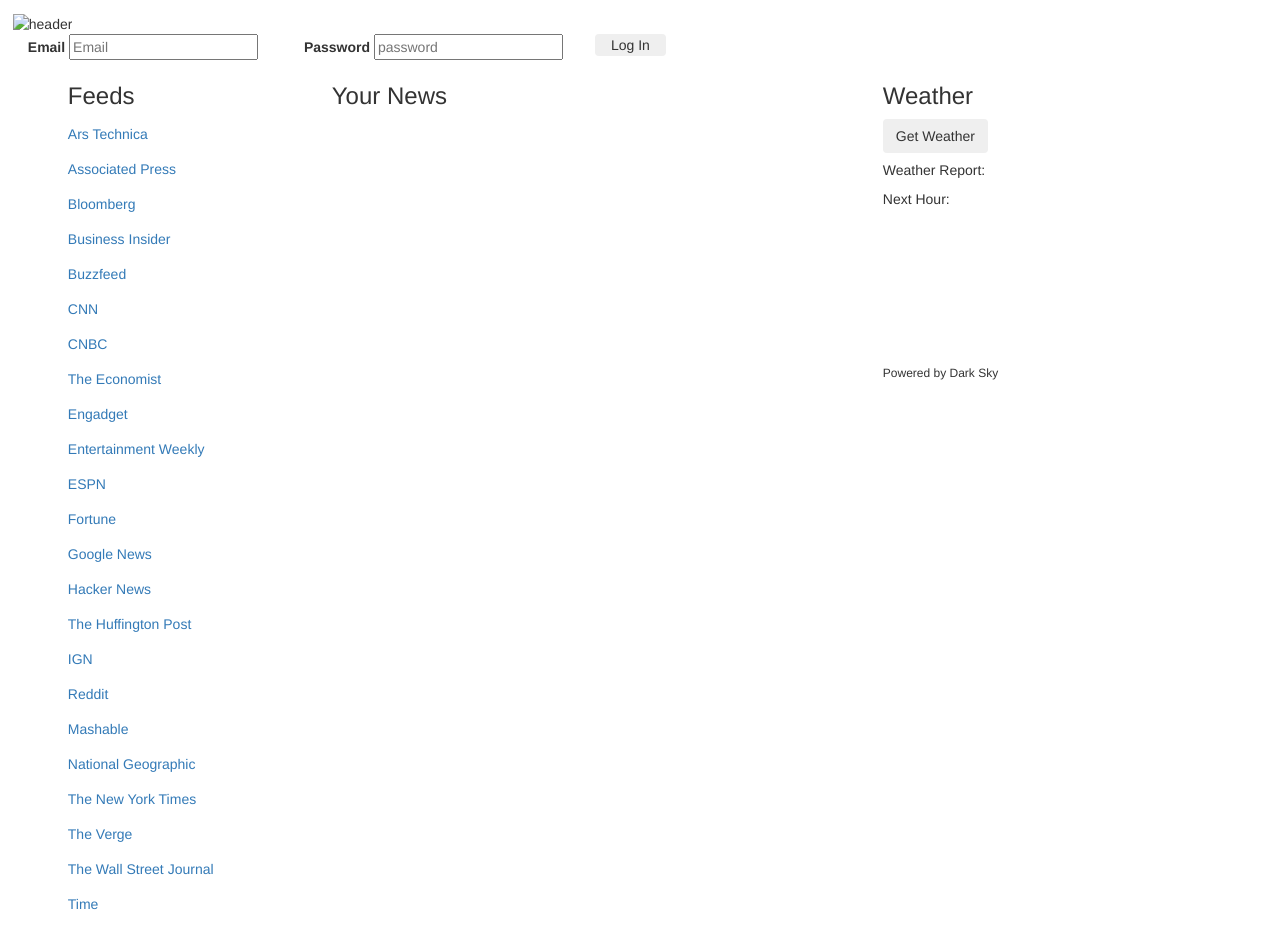
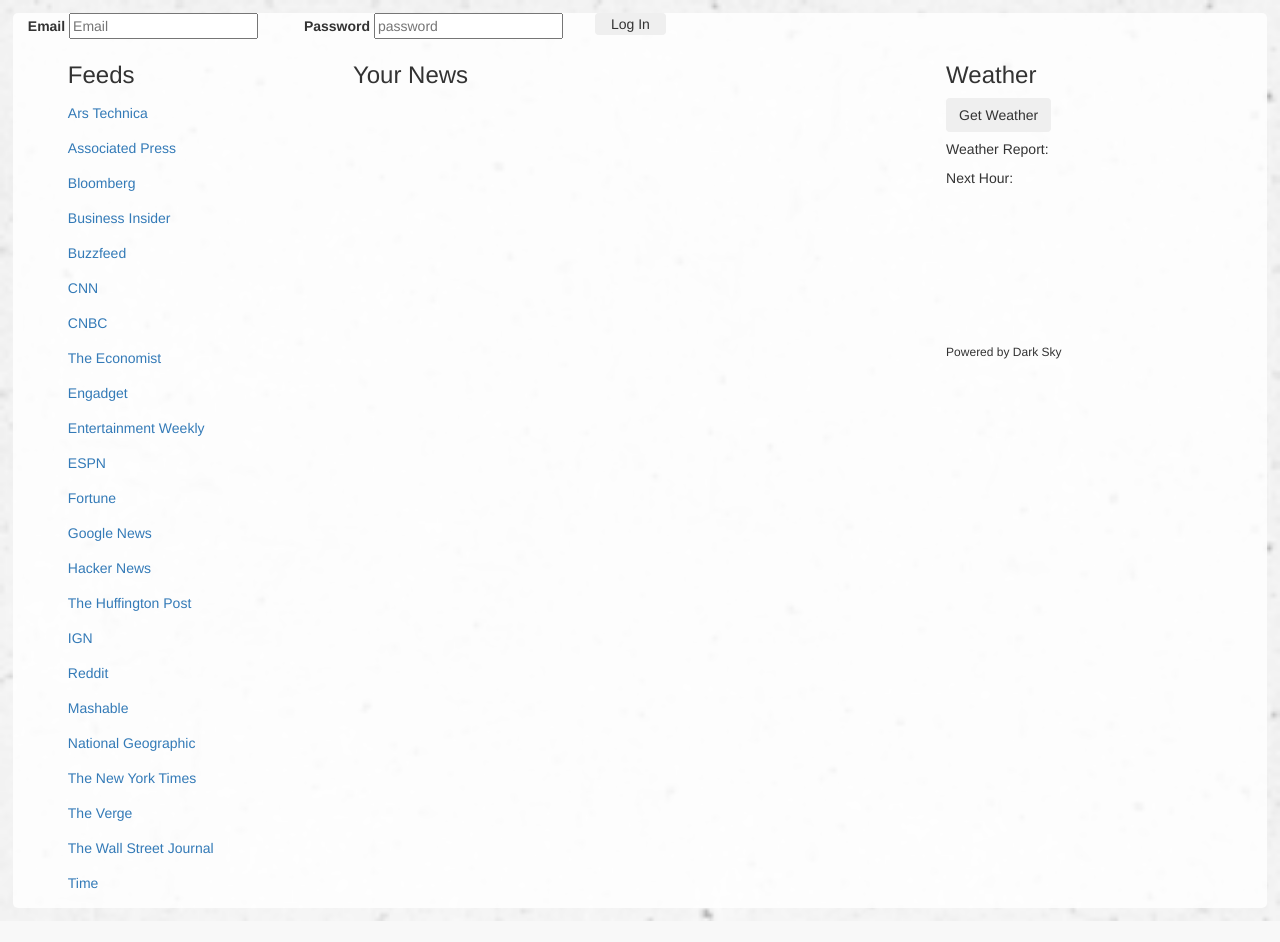
Before and after one commit to mchlltt/Your-Today-Dashboard, a PHP site: page / in a window 1280 px wide. After the commit the page ends 921 px from the top, so only its background shows below. Run offline with PHP 8.4, Linux system fonts and the light colour scheme; some libraries are stand-ins or nearby versions.

Commit message:
Add background and transparent box

```diff
--- a/assets/css/style.css
+++ b/assets/css/style.css
@@ -2,6 +2,10 @@ body {
 	min-height: 100vh;
 	padding: 1%;
 	width: 100%;
+	/*background-color: lightgray;*/
+	background-image: url("../images/background/old_wall.png");
+	background-size: cover;
+	background-repeat: no-repeat;
 }
 
 .btn-thin {
@@ -50,10 +54,19 @@ body {
 	margin: 0 5px;
 }
 
-header img {
+#icon1 {
+	padding-top: 15px;
+}
+
+.container {
 	width: 100%;
 }
 
-#icon1 {
-	padding-top: 15px;
+.transparency-wrapper {
+	background-color: lightgray;
+    background-color: rgba(255, 255, 255, .85);
+    border: 0 solid transparent;
+    border-radius: 5px;
+	height: 100%;
+	width: 100%;
 }
--- a/assets/javascript/user.js
+++ b/assets/javascript/user.js
@@ -40,10 +40,10 @@ $(document).ready(function () {
 
 
     // Authentication ---->
-    // On login-button click..
+    // On login-button click.
     $('#login-button').on('click', function (e) {
 
-        // Get email & stuff.
+        // Get email & password.
         email = $('#email').val();
         password = $('#password').val();
 
@@ -267,8 +267,7 @@ $(document).ready(function () {
                 function(response) {
                     var reference = response.result.photos[0].photo_reference;
                     var photoURL = "https://crossorigin.me/https://maps.googleapis.com/maps/api/place/photo?maxwidth=1600&photoreference=" + reference + "&key=AIzaSyBYWYrtTu9U0zgCOTpVKL_WyLsaB365exk";
-                    var headerIMG = $('#header-image');
-                    headerIMG.attr('src', photoURL);
+                    $('body').css('background-image','url(' + photoURL + ')');
                 }
             );
         }
--- a/index.html
+++ b/index.html
@@ -16,9 +16,7 @@
 </head>
 
 <body>
-	<header>
-		<img id="header-image" alt="header" src="#">
-	</header>
+    <div class="transparency-wrapper">
         <div class="row center-block">
             <div class="col-xs-12 login-form">
                 <div class="row col-xs-3">
@@ -67,17 +65,18 @@
             </div>
         </div>
         <div class="container row">
-        <div class="col-md-3">
+            <div class="col-md-3 pull-left">
                 <ul class="list-style">
-                <li><h3>Feeds</h3></li>
+                    <li>
+                        <h3>Feeds</h3></li>
                 </ul>
                 <ul class="buttons list-style"></ul>
             </div>
-        <div class="col-md-6">
+            <div class="col-md-6 pull-left">
                 <h3 class="your-news">Your News</h3>
                 <div class="article"></div>
             </div>
-        <div class="col-xs-3">
+            <div class="col-xs-3 pull-right">
                 <h3>Weather</h3>
                 <button id="weather-button" class="btn" type="submit">Get Weather</button>
                 <h5 id="weatherLocation"></h5>
@@ -87,7 +86,7 @@
                 <h6>Powered by Dark Sky</h6>
             </div>
         </div>
-
+    </div>
 </body>
 
 </html>
```
Also changed, not shown: assets/images/background/old_wall.png (added), assets/images/background/old_wall_@2X.png (added), assets/images/background/readme.txt (added). Lines whose indentation alone changed are shown as unchanged.
